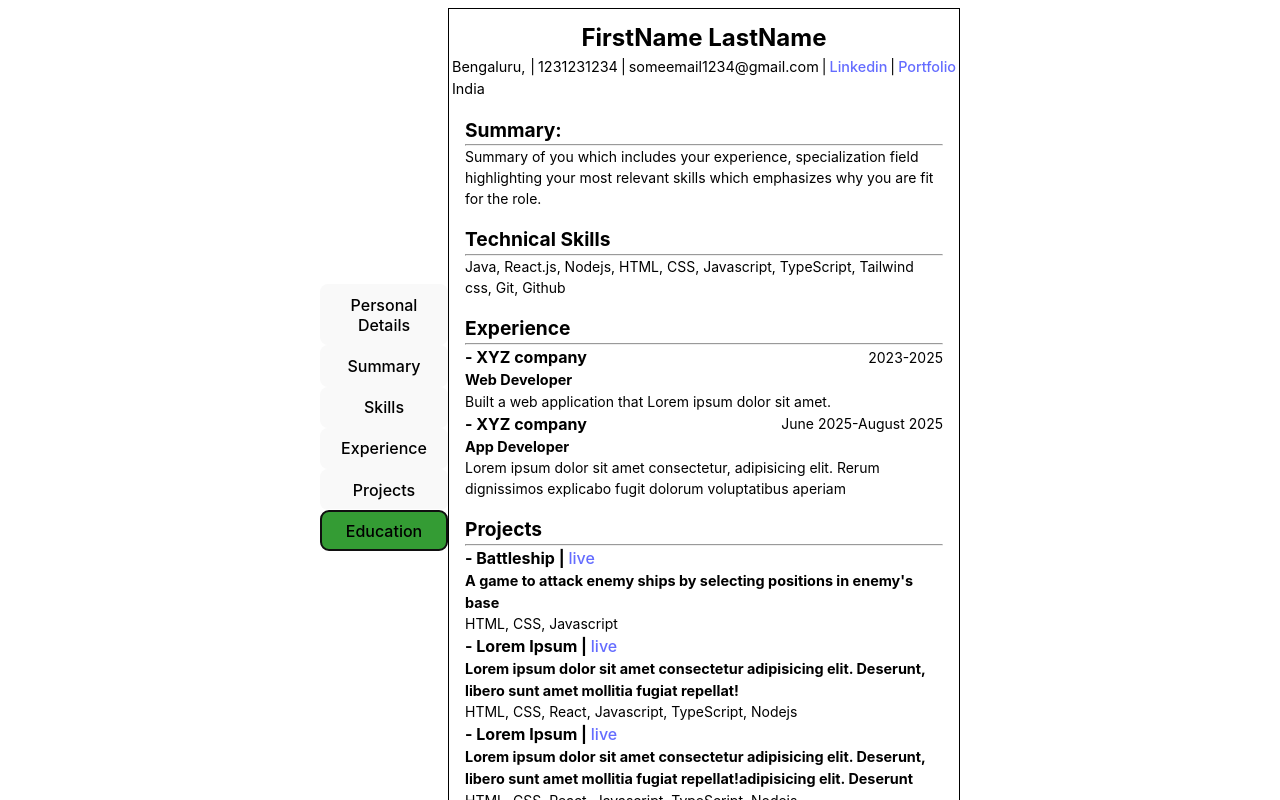
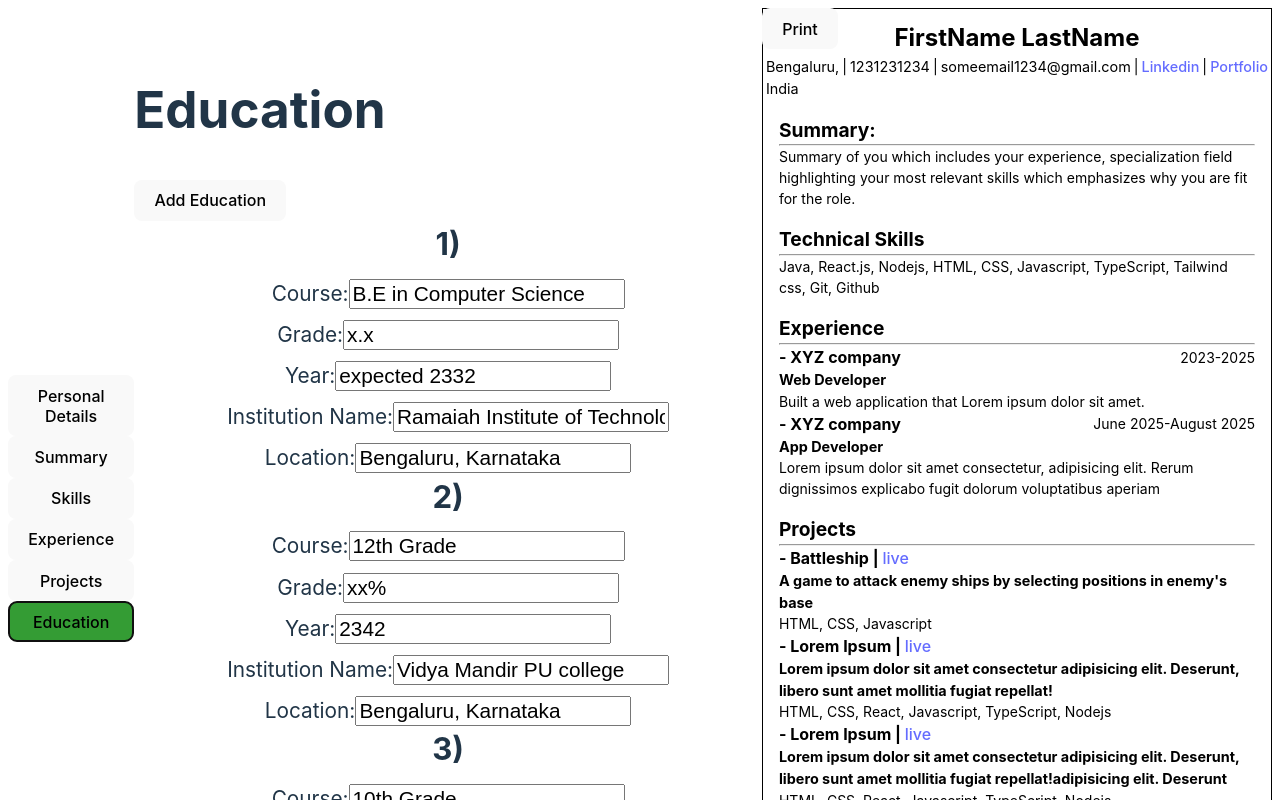
Before and after one commit to Punith1117/resume-builder, a React (Vite) app: page / in a window 1280 px wide. Both pictures are taken after a click on the button "Education". Shown: the top 800 px of the page. Built offline with nearby package versions, Linux system fonts and the light colour scheme.

Commit message:
add education input and output component with basic css
add print button to print the output

```diff
--- a/src/App.jsx
+++ b/src/App.jsx
@@ -8,6 +8,7 @@ import './styles/input.css'
 import SkillsInput from './components/SkillsInput'
 import ExperienceInput from './components/ExperienceInput'
 import ProjectsInput from './components/ProjectsInput'
+import EducationInput from './components/EducationInput'
 
 function App() {
   const [currentSectionIndex, setCurrentSectionIndex] = useState(0)
@@ -62,13 +63,40 @@ function App() {
       live: 'google.com'
     }
   ])
+  const [education, setEducation] = useState([
+    {
+      id: crypto.randomUUID(),
+      course: 'B.E in Computer Science',
+      grade: 'x.x',
+      year: 'expected 2332',
+      institutionName: 'Ramaiah Institute of Technology',
+      location: 'Bengaluru, Karnataka'
+    },
+    {
+      id: crypto.randomUUID(),
+      course: '12th Grade',
+      grade: 'xx%',
+      year: '2342',
+      institutionName: 'Vidya Mandir PU college',
+      location: 'Bengaluru, Karnataka'
+    },
+    {
+      id: crypto.randomUUID(),
+      course: '10th Grade',
+      grade: 'xx%',
+      year: '2355',
+      institutionName: 'St Marys\'s Public School',
+      location: 'Bengaluru, Karnataka'
+    }
+  ])
 
   const sections = [
     <PersonalDetailsInput personalDetails={personalDetails} setPersonalDetails={setPersonalDetails}/>,
     <SummaryInput summary={summary} setSummary={setSummary}></SummaryInput>,
     <SkillsInput skills={skills} setSkills={setSkills}></SkillsInput>,
     <ExperienceInput experience={experience} setExperience={setExperience}></ExperienceInput>,
-    <ProjectsInput projects={projects} setProjects={setProjects}></ProjectsInput>
+    <ProjectsInput projects={projects} setProjects={setProjects}></ProjectsInput>,
+    <EducationInput education={education} setEducation={setEducation}></EducationInput>
   ]
   return (
     <div className='wrapper'>
@@ -78,7 +106,7 @@ function App() {
       >
       </Nav>
       {sections[currentSectionIndex]}
-      <OutputSection personalDetails={personalDetails} summary={summary} skills={skills} experience={experience} projects={projects}></OutputSection>
+      <OutputSection personalDetails={personalDetails} summary={summary} skills={skills} experience={experience} projects={projects} education={education}></OutputSection>
     </div>
   )
 }
--- /dev/null
+++ b/src/components/EducationInput.jsx
@@ -0,0 +1,39 @@
+export default function EducationInput({education, setEducation}) {
+    return (
+        <section className="education-input input-section">
+            <h1>Education</h1>
+            <button className="add-education" onClick={() => setEducation([...education, {
+                course: '10th Grade',
+                grade: 'xx',
+                year: '2355',
+                InstitutionName: 'St Marys\'s Public School',
+                location: 'Bengaluru, Karnataka'
+            }])}>Add Education</button>
+            {education.map((element, index) => (
+                <div className="input-education-item" key={element.id}>
+                    <h2>{index+1})</h2>
+                    <label>
+                        Course:
+                        <input type="text" value={element.course} onChange={e => setEducation(education.map(item => (item.id == element.id) ? {...item, course: e.target.value} : item))}/>
+                    </label>
+                    <label>
+                        Grade:
+                        <input type="text" value={element.grade} onChange={e => setEducation(education.map(item => (item.id == element.id) ? {...item, grade: e.target.value} : item))}/>
+                    </label>
+                    <label>
+                        Year:
+                        <input type="text" value={element.year} onChange={e => setEducation(education.map(item => (item.id == element.id) ? {...item, year: e.target.value} : item))}/>
+                    </label>
+                    <label>
+                        Institution Name:
+                        <input type="text" value={element.institutionName} onChange={e => setEducation(education.map(item => (item.id == element.id) ? {...item, institutionName: e.target.value} : item))}/>
+                    </label>
+                    <label>
+                        Location:
+                        <input type="text" value={element.location} onChange={e => setEducation(education.map(item => (item.id == element.id) ? {...item, location: e.target.value} : item))}/>
+                    </label>
+                </div>
+            ))}
+        </section>
+    )
+}
--- a/src/components/OutputSection.jsx
+++ b/src/components/OutputSection.jsx
@@ -1,5 +1,6 @@
-export default function OutputSection({personalDetails, summary, skills, experience, projects}) {
+export default function OutputSection({personalDetails, summary, skills, experience, projects, education}) {
     return <section className="output" style={{backgroundColor: 'white'}}>
+        <button onClick={window.print} style={{position: 'absolute'}}>Print</button>
         <main className="a4-size">
             <div className="head">
 
@@ -47,6 +48,19 @@ export default function OutputSection({personalDetails, summary, skills, experie
                     </div>
                 ))}
             </div>
+            <div className="education">
+                <h2>Education</h2>
+                <hr />
+                {education.map(element => (
+                    <div className="education-item" key={element.id}>
+                        <div className="main-details-wrapper">
+                            <h3 className="course-grade">{element.course} | {element.grade}</h3>
+                            <p className="year">{element.year}</p>
+                        </div>
+                        <p>{element.institutionName} | {element.location}</p>
+                    </div>
+                ))}
+            </div>
         </main>
     </section>
 }
--- a/src/styles/input.css
+++ b/src/styles/input.css
@@ -26,7 +26,7 @@
     }
 }
 
-.input-experience-item, .input-projects-item {
+.input-experience-item, .input-projects-item, .input-education-item {
     display: flex;
     flex-direction: column;
     align-items: center;
--- a/src/styles/output.css
+++ b/src/styles/output.css
@@ -35,7 +35,7 @@
     }
   }
 
-.summary, .skills, .experience, .projects {
+.summary, .skills, .experience, .projects, .education {
     margin: 1rem;
     * {
         margin: 0;
@@ -62,3 +62,28 @@
         margin-left: auto;
     }
 }
+
+.education {
+    .main-details-wrapper {
+        display: flex;
+
+        .year {
+            margin-left: auto;
+        }
+    }
+}
+
+@media print {
+    body * {
+        visibility: hidden;
+    }
+    main {
+        position: absolute;
+        left: 0;
+        top: 0;
+        width: 100%;
+    }
+    main * {
+        visibility: visible;
+    }
+}
```
